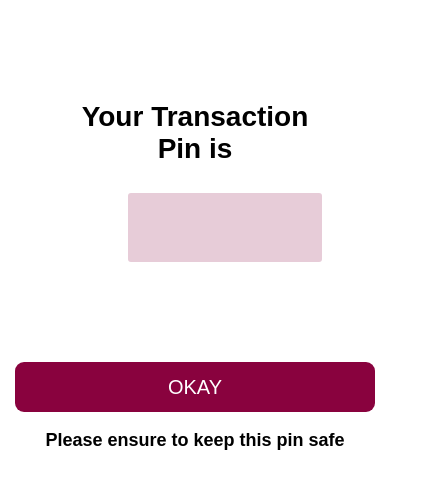
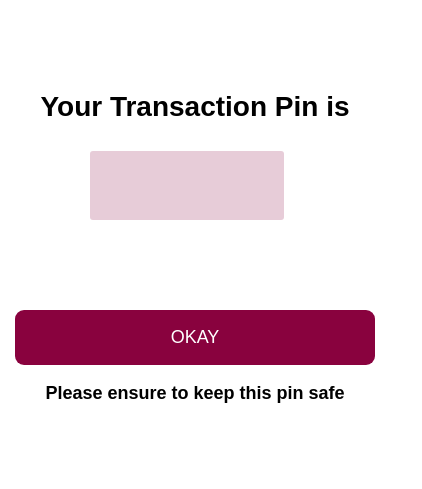
Before and after one commit to Dev-Rid/swift-bank-app, a website: page generated-pin/index.html in a window 390 px wide. Shown: the part 91-580 px from the top of the page, 422 px wide, since content can reach past the window. Drawn offline with Linux system fonts and the light colour scheme.

Commit message:
modified generated pin folder and responsiveness

```diff
--- a/generated-pin/index.css
+++ b/generated-pin/index.css
@@ -18,15 +18,14 @@
 
 
 .subGenPinContainTwo{
-    margin: 100px;
-
+    margin:10% auto;
     text-align: center;
 }
 
 
 .subGenPinContainTwo p{
     font-size: 28px;
-    font-weight: bold;
+    font-weight: 600;
     font-family: 'Poppins', sans-serif;
 }
 
@@ -36,7 +35,8 @@
     height: 25px;
     width: 150px;
     padding: 22px;
-    margin-left: 60px;
+    margin-left: 75px;
+    text-align: center;
     font-size: 28px;
     border: none;
     border-radius: 3px;
@@ -52,8 +52,8 @@
 
 
 .subGenPinContainThr button{
-    font-size: 20px;
-    height: 50px;
+    font-size: 18px;
+    height: 55px;
     width: 360px;
     border-radius: 9px;
     border: none;
@@ -78,3 +78,14 @@
     font-weight: 400;
     font-weight: 550;
 }
+
+
+
+
+/* media query */
+@media screen and (max-width: 414px) {
+    .subGenPinContainTwo {
+        margin: 25% auto;
+    }
+
+}
```
